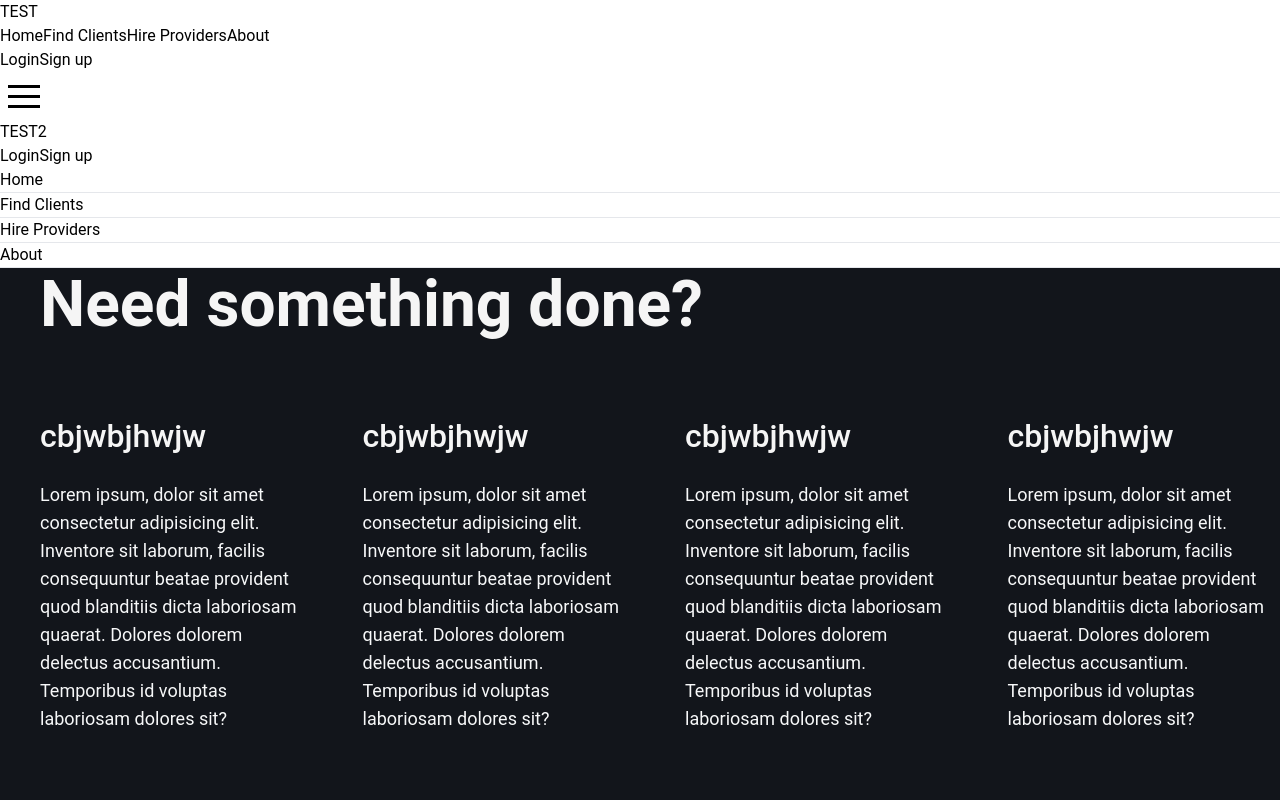
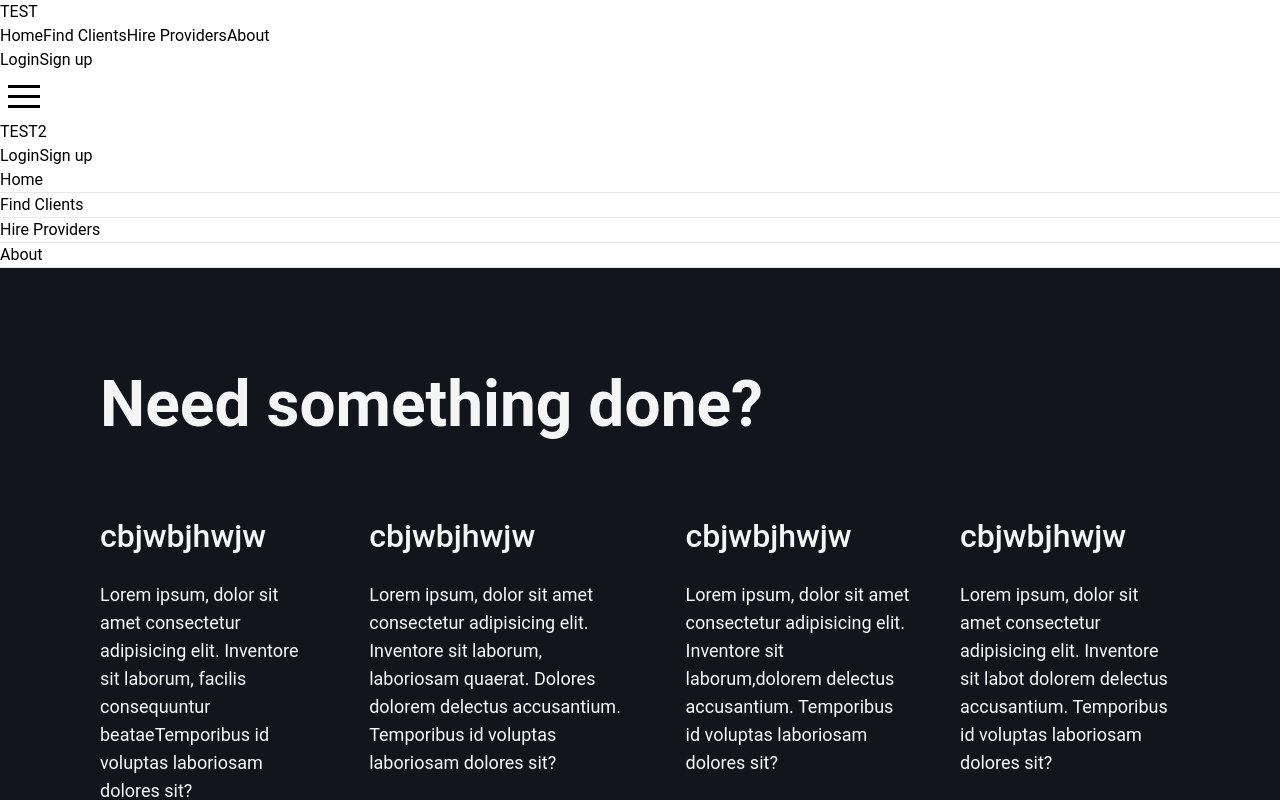
Before and after one commit to dvjsharma/LawLink, a React (Vite) app in the folder client/: page / in a window 1280 px wide. Shown: the top 800 px of the page. Built offline with nearby package versions, Linux system fonts and the light colour scheme.

Commit message:
hero_changed

```diff
--- a/client/package.json
+++ b/client/package.json
@@ -10,6 +10,7 @@
     "preview": "vite preview"
   },
   "dependencies": {
+    "hamburger-react": "^2.5.0",
     "react": "^18.2.0",
     "react-dom": "^18.2.0",
     "react-router": "^6.15.0",
--- a/client/src/Components/hero/index.jsx
+++ b/client/src/Components/hero/index.jsx
@@ -4,7 +4,7 @@ import "../../index.css";
 
 const Hero = () => {
     return (
-        <div className="str">
+        <div className="str ">
             <div>
                 <h1 className="top1">Need something done?</h1>
             </div>
@@ -16,28 +16,28 @@ const Hero = () => {
                     <div className="item">
                         <h1 className="head">cbjwbjhwjw</h1>
                         <br />
-                        <h3>Lorem ipsum, dolor sit amet consectetur adipisicing elit. Inventore sit laborum, facilis consequuntur beatae provident quod blanditiis dicta laboriosam quaerat. Dolores dolorem delectus accusantium. Temporibus id voluptas laboriosam dolores sit?</h3>
+                        <h3>Lorem ipsum, dolor sit amet consectetur adipisicing elit. Inventore sit laborum, facilis consequuntur beataeTemporibus id voluptas laboriosam dolores sit?</h3>
                     </div>
                 </div>
                 <div>
                     <div className="item">
                     <h1 className="head">cbjwbjhwjw</h1>
                     <br />
-                    <h3>Lorem ipsum, dolor sit amet consectetur adipisicing elit. Inventore sit laborum, facilis consequuntur beatae provident quod blanditiis dicta laboriosam quaerat. Dolores dolorem delectus accusantium. Temporibus id voluptas laboriosam dolores sit?</h3>
+                    <h3>Lorem ipsum, dolor sit amet consectetur adipisicing elit. Inventore sit laborum, laboriosam quaerat. Dolores dolorem delectus accusantium. Temporibus id voluptas laboriosam dolores sit?</h3>
                     </div>
                 </div>
                 <div>
                     <div className="item">
                     <h1 className="head">cbjwbjhwjw</h1>
                     <br />
-                    <h3>Lorem ipsum, dolor sit amet consectetur adipisicing elit. Inventore sit laborum, facilis consequuntur beatae provident quod blanditiis dicta laboriosam quaerat. Dolores dolorem delectus accusantium. Temporibus id voluptas laboriosam dolores sit?</h3>
+                    <h3>Lorem ipsum, dolor sit amet consectetur adipisicing elit. Inventore sit laborum,dolorem delectus accusantium. Temporibus id voluptas laboriosam dolores sit?</h3>
                     </div>
                 </div>
                 <div>
                     <div className="item">
                     <h1 className="head">cbjwbjhwjw</h1>
                     <br />
-                    <h3>Lorem ipsum, dolor sit amet consectetur adipisicing elit. Inventore sit laborum, facilis consequuntur beatae provident quod blanditiis dicta laboriosam quaerat. Dolores dolorem delectus accusantium. Temporibus id voluptas laboriosam dolores sit?</h3>
+                    <h3>Lorem ipsum, dolor sit amet consectetur adipisicing elit. Inventore sit labot dolorem delectus accusantium. Temporibus id voluptas laboriosam dolores sit?</h3>
                     </div>
                 </div>
             </div>
--- a/client/src/index.css
+++ b/client/src/index.css
@@ -40,8 +40,7 @@ body {
   flex-wrap: wrap;
   background-color: #12151b;
   color: whitesmoke;
-  padding-left: 40px;
-  padding-bottom: 50px;
+  padding:100px;
 }
 
 .des {
```
Also changed, not shown: 1 other file (tests, documents, lock files or other folders).
